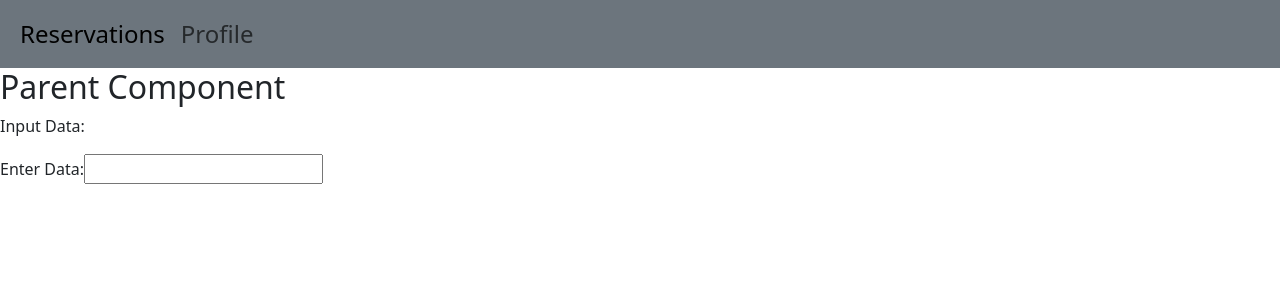
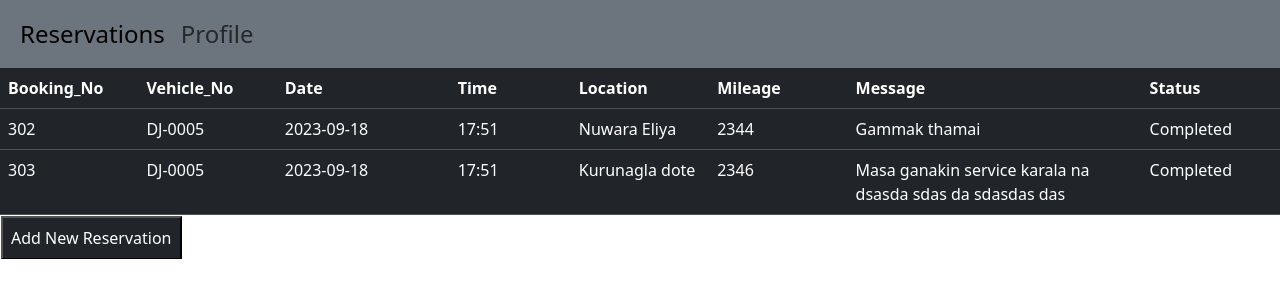
Before and after one commit to Hiransanjeewa/Vehicle-Service-Reservator, a React (Create React App) app in the folder vehicle-service-frontend/: page / in a window 1280 px wide. Shown: the top 300 px of the page. Built offline with nearby package versions, Linux system fonts and the light colour scheme.

Commit message:
Date and vechicle no successfully retrived need to add validations

```diff
--- a/vehicle-service-frontend/src/App.js
+++ b/vehicle-service-frontend/src/App.js
@@ -14,7 +14,6 @@ function App() {
     <Routes>
     <Route path="/" element={<Home />}/>
     </Routes>
-
     </BrowserRouter>
     </div>
 
--- a/vehicle-service-frontend/src/Home.js
+++ b/vehicle-service-frontend/src/Home.js
@@ -21,7 +21,7 @@ export default function Home() {
         const renderComponent = () => {
             switch (selectedComponent) {
                 case 'Reservation':
-                    return <ParentComponent />;
+                    return <Reservation />;
                 case 'ReservationSender':
                     return <ReservationSender />;
                 case 'UserProfile':
--- a/vehicle-service-frontend/src/components/datePicker.js
+++ b/vehicle-service-frontend/src/components/datePicker.js
@@ -1,16 +1,17 @@
 import React, { useState } from 'react';
 import { Form } from 'react-bootstrap';
 
-function BootstrapDatePickerComponent() {
+function BootstrapDatePickerComponent({newDate, setDate}) {
   const [selectedDate, setSelectedDate] = useState('');
   const currentDate = new Date().toISOString().split('T')[0]; // Get the current date in "YYYY-MM-DD" format
 
   const handleDateChange = (event) => {
     const newDate = event.target.value;
-
+    setDate(newDate);
     // Check if the selected date is not a Sunday and not a past date
     if (!isSunday(newDate) && !isPastDate(newDate)) {
       setSelectedDate(newDate);
+
     }
   };
 
--- a/vehicle-service-frontend/src/components/reservations.js
+++ b/vehicle-service-frontend/src/components/reservations.js
@@ -4,31 +4,20 @@ import 'bootstrap/dist/css/bootstrap.css';
 import "bootstrap/dist/js/bootstrap.bundle.min";
 import "./reservation.css"
 import  { useState } from 'react';
-import './AddReservationForm';
-import { AddReservationForm }  from './AddReservationForm';
+import AddReservationForm from './test/AddReservation';
+
 
 export default function Reservation() {
 
-  const [newReservation, setNewReservation] = useState({
 
-    book_id: '',
-    name: '',
-    email: '',
-    phone: '',
-    date: '',
-    time: '',
-    location: '',
-    vehicle_no: '',
-    mileage: 0,
-    message: ''
-  } )
 
 
   // Testing
 
-  const handleAddReservation = (formData) => {
-    // Handle the form data here, for example, updating state or making an API call
-    console.log('Form Data:', formData);
+  const [showOtherComponent, setShowOtherComponent] = useState(false);
+
+  const handleClick = () => {
+    setShowOtherComponent(true);
   };
 
 
@@ -62,15 +51,7 @@ export default function Reservation() {
       ];
 
       const [data, setData] = useState(initialData);
-      const addNewReservation =   <td colSpan={8} id='newReservation'>
-      <button onClick={() => AddReservationForm(setNewReservationForm)}>
-          Add New Reservation
-      </button>
-
-  </td>
-
-      const [newReservationForm, setNewReservationForm] = useState(addNewReservation);
-  return (
+   return (
     <div>
         <table class="table table-dark" id='reservations-table'>
   <thead>
@@ -105,7 +86,21 @@ export default function Reservation() {
 
 
 
-        {newReservationForm}
+
+      {!showOtherComponent && (
+
+        <td
+        colSpan={8}
+       id='newReservation'>
+      <button onClick={handleClick}>
+          Add New Reservation
+      </button>
+
+  </td>
+      )}
+
+      {/* Conditionally render the OtherComponent */}
+      {showOtherComponent && <AddReservationForm />}
 
 
       </tbody>
@@ -117,6 +112,8 @@ export default function Reservation() {
 
 
 
+
+
 </div>
 );
 };
--- a/vehicle-service-frontend/src/components/test/AddReservation.js
+++ b/vehicle-service-frontend/src/components/test/AddReservation.js
@@ -1,22 +1,127 @@
-import React from 'react';
+import React, { useState } from 'react';
+import BootstrapDatePickerComponent from '../datePicker';
 
-function AddReservationForm({ inputData, setInputData }) {
-  const handleInputChange = (e) => {
-    // Update the inputData state with the input value
-    setInputData(e.target.value);
-  };
+function AddVehicleNoForm() {
+
+
+    const [newVehicleNo, setVehicleNo] = useState( )
+    const [newDate, setDate] = useState('')
+    const [newTime, setTime] = useState( )
+    const [newLocation, setLocation] = useState( )
+    const [newMessage, setMessage] = useState( )
+    const [newMileage, setMileage] = useState( )
+
+
+      const handleVehicleNoChange = (event) => {
+        const newVehicleNo = event.target.value;
+        setVehicleNo(newVehicleNo);
+      };
+    //   const handleDateChange = (date) => {
+    //     // const newDate = event.target.value;
+    //     setDate(date);
+    //   };
+
+      function addDate(date) {
+
+      }
+      const handleTimeChange = (event) => {
+        const newTime = event.target.value;
+        setTime(newTime);
+      };
+      const handleMessageChange = (event) => {
+        const newMessage = event.target.value;
+        setMessage(newMessage);
+      };
+      const handleMileageChange = (event) => {
+        const newMileage = event.target.value;
+        setMileage(newMileage);
+      };
+      const handleLocationChange = (event) => {
+        const newLocation = event.target.value;
+        setLocation(newLocation);
+      };
+
+      const handleSubmit =() => {
+        console.log(newVehicleNo)
+        console.log(newDate)
+        alert ('You have clicked')
+      }
+
+
+  const style = {
+    maindiv:{
+       backgroundColor: "dark"
+    }
+}
+
+const Districts = [
+  "Colombo", "Gampaha", " Kalutara", " Kandy", " Matale", " Nuwara Eliya", " Galle", " Matara", "Hambantota", " Jaffna", " Kilinochchi", " Mannar", " Vavuniya", " Mullaitivu", " Batticaloa", " Ampara", " Trincomalee", " Kurunegala", " Puttalam", " Anuradhapura", " Polonnaruwa", " Badulla", " Moneragala", " Ratnapura", " Kegalle"
+]
+
+
+
 
   return (
-    <div>
-      <label htmlFor="inputField">Enter Data:</label>
-      <input
-        type="text"
-        id="inputField"
-        value={inputData}
-        onChange={handleInputChange}
-      />
+    <tr>
+      <td>
+        {newVehicleNo}
+        </td>
+      <td >
+      <div class="form-group col-md-2" style={{width : 100}}>
+      <label for="inputZip">Vehicle no</label>
+      <input type="text" class="form-control" id="inputZip" placeholder='Vehicle no' name='vehicle_no'
+  onChange={handleVehicleNoChange}
+       />
+    </div></td>
+      <td >
+        {/* <input placeholder="Date" style={{width : 100}}/> */}
+      <BootstrapDatePickerComponent newDate={newDate} setDate={setDate}/>
+      </td>
+      <td >
+      <label for="inputState">Select Time</label>
+      <select class="form-control" style={{width : 100}}>
+       <option selected>Choose ...</option>
+        <option>10 AM</option>
+        <option>11 AM</option>
+        <option>12 PM</option>
+      </select></td>
+      <td >
+
+      <div class="form-group col-md-4"  style={{width : 110}}>
+      <label for="inputState">Select District</label>
+      <select id="inputState" class="form-control">
+        <option selected>Choose ...</option>
+        {Districts.map((item, index) => (
+
+       <option key={index}>{item}</option>
+
+
+   ))}
+      </select>
     </div>
+
+      </td>
+      <td >
+      <div class="form-group col-md-6" style={{width : 100}}>
+      <label for="inputCity">Mileage</label>
+      <input type="number" class="form-control" id="inputMileage" placeholder='mileage'/>
+    </div>
+    </td>
+      <td >
+      <div class="form-group col-md-6" style={{width : 180}}>
+      <label for="inputCity">Message</label>
+      <input type="textbox" class="form-control" id="inputMessage" placeholder='message'/>
+    </div>
+      </td>
+      <td >
+        <br/>
+      <button class="form-control" onClick={handleSubmit} style={{width : 80, height : 40}}>
+      Add </button></td>
+
+    </tr>
+
+
   );
 }
 
-export default AddReservationForm;
+export default AddVehicleNoForm;
```
